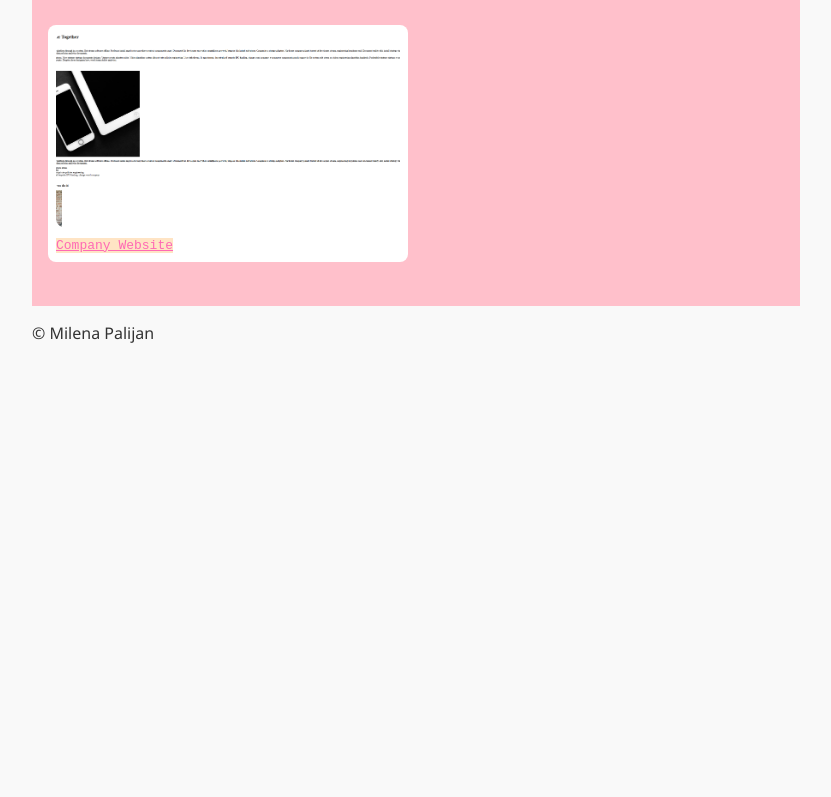
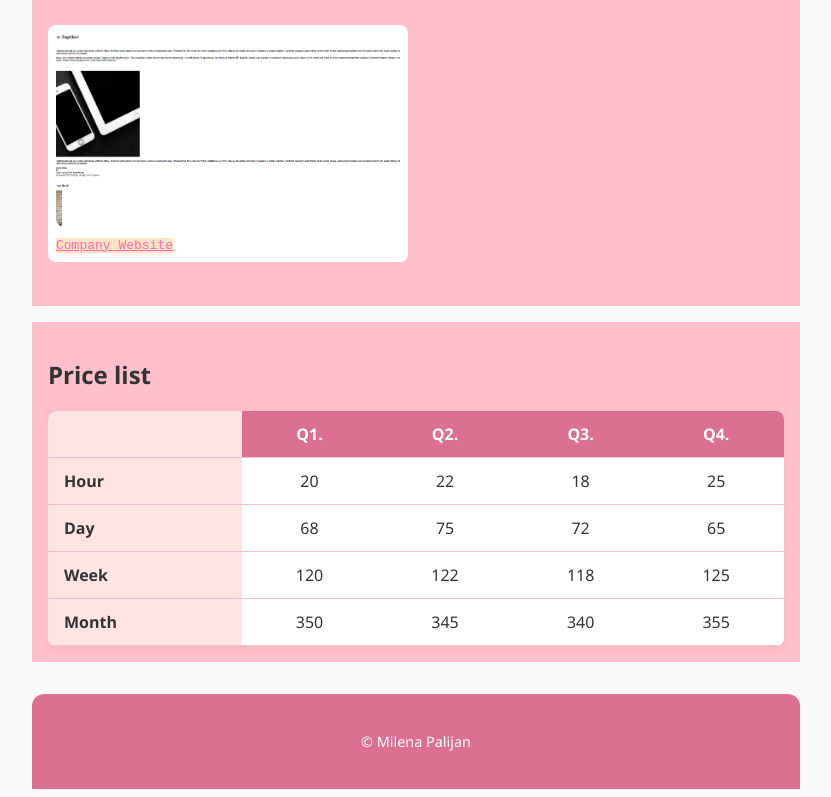
Before and after one commit to mpalijan3/mpalijan3.github.io, a plain HTML site: page index.html in a window 1280 px wide. Shown: the part 947-1744 px from the top of the page, without its empty margins (224-1055 px from the left). Before the commit the page ends 1307 px from the top, so only its background shows below. Drawn offline with Linux system fonts and the light colour scheme.

Commit message:
Added price table

```diff
--- a/index.html
+++ b/index.html
@@ -35,6 +35,15 @@
                 margin-left: auto;
                 margin-right: auto;
                 max-width: 768px;
+            }
+            footer {
+                text-align: center;
+                padding: 24px 0;
+                background-color: palevioletred;
+                color: white;
+                margin-top: 32px;
+                border-radius: 12px 12px 0 0;
+                font-size: 0.9em;
             }
             .header {
                 background-color: palevioletred;
@@ -120,6 +129,36 @@
                 transform: scale(1.05);
                 box-shadow: 0 8px 16px rgba(0, 0, 0, 0.2);
             }
+            table {
+                width: 100%;
+                border-collapse: collapse;
+                background-color: white;
+                border-radius: 8px;
+                overflow: hidden;
+                box-shadow: 0 4px 12px rgba(0, 0, 0, 0.05);
+                margin-top: 12px;
+            }
+            thead{
+                background-color: palevioletred;
+                color: white;
+            }
+            th, td {
+                padding: 12px 16px;
+                text-align: center;
+                border-bottom: 1px solid #f0c0d0;
+            }
+            tbody tr:hover {
+                background-color: #fff0f5;
+            }
+            th:first-child,
+            td:first-child {
+                text-align: left;
+                background-color: #ffe4e1;
+                font-weight: bold;
+            }
+            tfoot td {
+                font-weight: bold;
+            }
         </style>
     </head>
         <body>
@@ -166,6 +205,50 @@
                         </li>
                     </ul>
                 </section>
+                <section>
+                    <h2>Price list</h2>
+                    <table>
+                        <thead>
+                            <tr>
+                                <th></th>
+                                <th>Q1.</th>
+                                <th>Q2.</th>
+                                <th>Q3.</th>
+                                <th>Q4.</th>
+                            </tr>
+                        </thead>
+                        <tbody>
+                            <tr>
+                                <th>Hour</th>
+                                <td>20</td>
+                                <td>22</td>
+                                <td>18</td>
+                                <td>25</td>
+                            </tr>
+                             <tr>
+                                <th>Day</th>
+                                <td>68</td>
+                                <td>75</td>
+                                <td>72</td>
+                                <td>65</td>
+                            </tr>
+                             <tr>
+                                <th>Week</th>
+                                <td>120</td>
+                                <td>122</td>
+                                <td>118</td>
+                                <td>125</td>
+                            </tr>
+                             <tr>
+                                <th>Month</th>
+                                <td>350</td>
+                                <td>345</td>
+                                <td>340</td>
+                                <td>355</td>
+                            </tr>
+                        </tbody>
+                    </table>
+                </section>
             </main>
             <footer class="wrapper">
                 <p>&copy; Milena Palijan</p>
```
